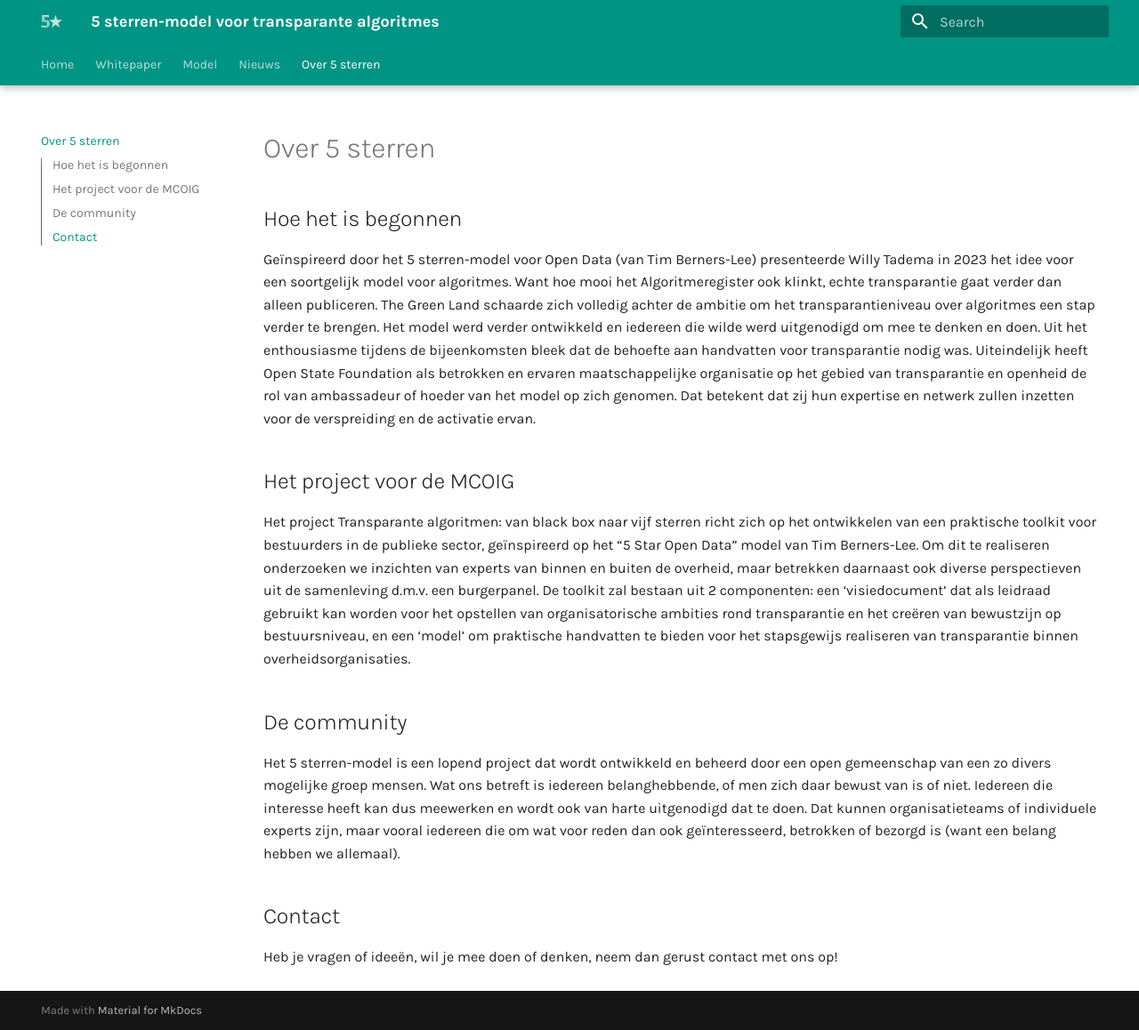
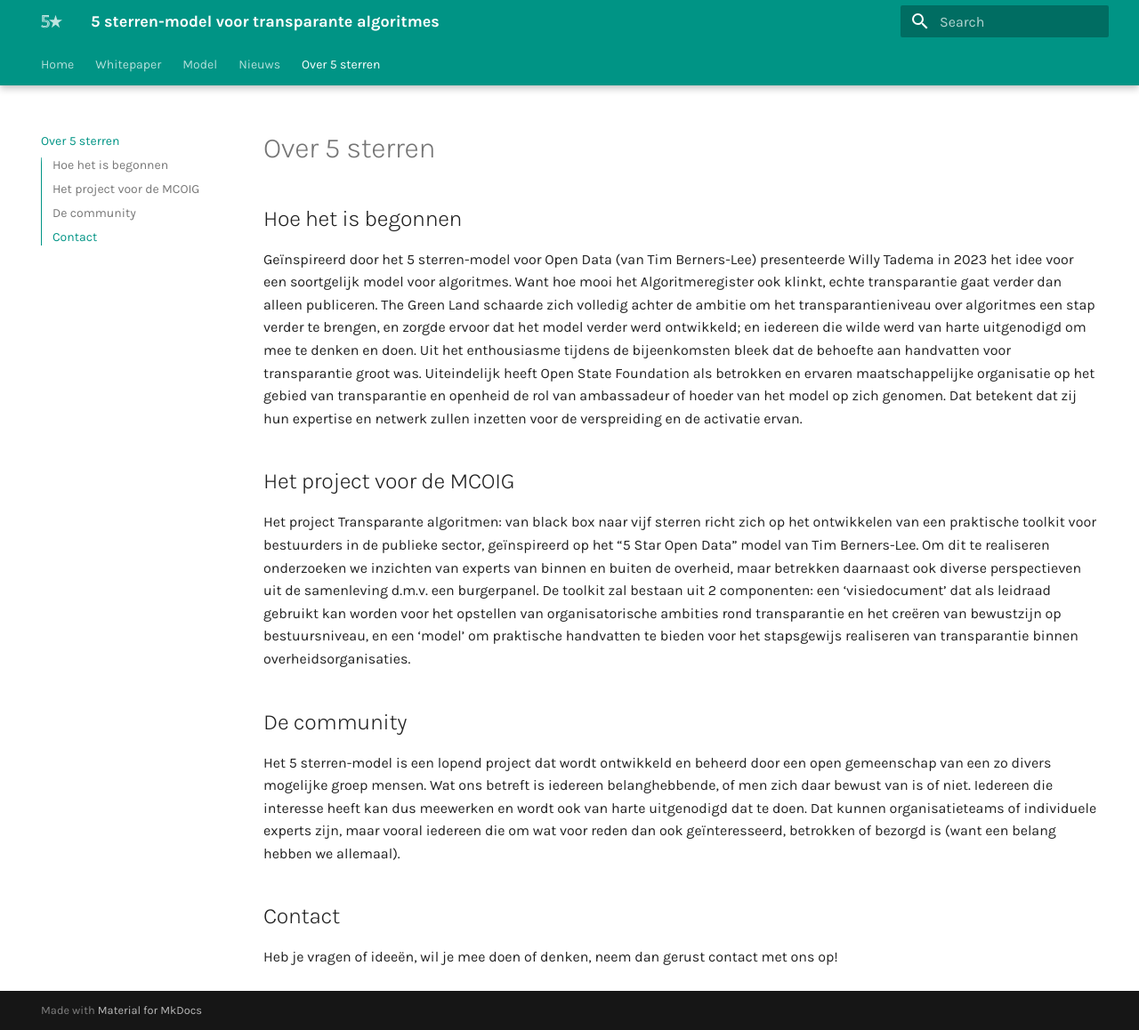
Before and after one commit to thegreenland/5-sterren-toolkit, an MkDocs documentation site: the page built from docs/about.md, in a window 1280 px wide and 1158 px high. Shown: the whole window at 89% size. Built offline with MkDocs 1.6.1 and Material for MkDocs 9.7.7, drawn with Linux system fonts in a browser that asks for light colours.

Commit message:
Update about.md

```diff
--- a/docs/about.md
+++ b/docs/about.md
@@ -2,7 +2,7 @@
 
 ## Hoe het is begonnen
 
-Geïnspireerd door het 5 sterren-model voor Open Data (van Tim Berners-Lee) presenteerde Willy Tadema in 2023 het idee voor een soortgelijk model voor algoritmes. Want hoe mooi het Algoritmeregister ook klinkt, echte transparantie gaat verder dan alleen publiceren. The Green Land schaarde zich volledig achter de ambitie om het transparantieniveau over algoritmes een stap verder te brengen. Het model werd verder ontwikkeld en iedereen die wilde werd uitgenodigd om mee te denken en doen. Uit het enthousiasme tijdens de bijeenkomsten bleek dat de behoefte aan handvatten voor transparantie nodig was. Uiteindelijk heeft Open State Foundation als betrokken en ervaren maatschappelijke organisatie op het gebied van transparantie en openheid de rol van ambassadeur of hoeder van het model op zich genomen. Dat betekent dat zij hun expertise en netwerk zullen inzetten voor de verspreiding en de activatie ervan.
+Geïnspireerd door het 5 sterren-model voor Open Data (van Tim Berners-Lee) presenteerde Willy Tadema in 2023 het idee voor een soortgelijk model voor algoritmes. Want hoe mooi het Algoritmeregister ook klinkt, echte transparantie gaat verder dan alleen publiceren. The Green Land schaarde zich volledig achter de ambitie om het transparantieniveau over algoritmes een stap verder te brengen, en zorgde ervoor dat het model verder werd ontwikkeld; en iedereen die wilde werd van harte uitgenodigd om mee te denken en doen. Uit het enthousiasme tijdens de bijeenkomsten bleek dat de behoefte aan handvatten voor transparantie groot was. Uiteindelijk heeft Open State Foundation als betrokken en ervaren maatschappelijke organisatie op het gebied van transparantie en openheid de rol van ambassadeur of hoeder van het model op zich genomen. Dat betekent dat zij hun expertise en netwerk zullen inzetten voor de verspreiding en de activatie ervan.
 
 ## Het project voor de MCOIG
 
```
